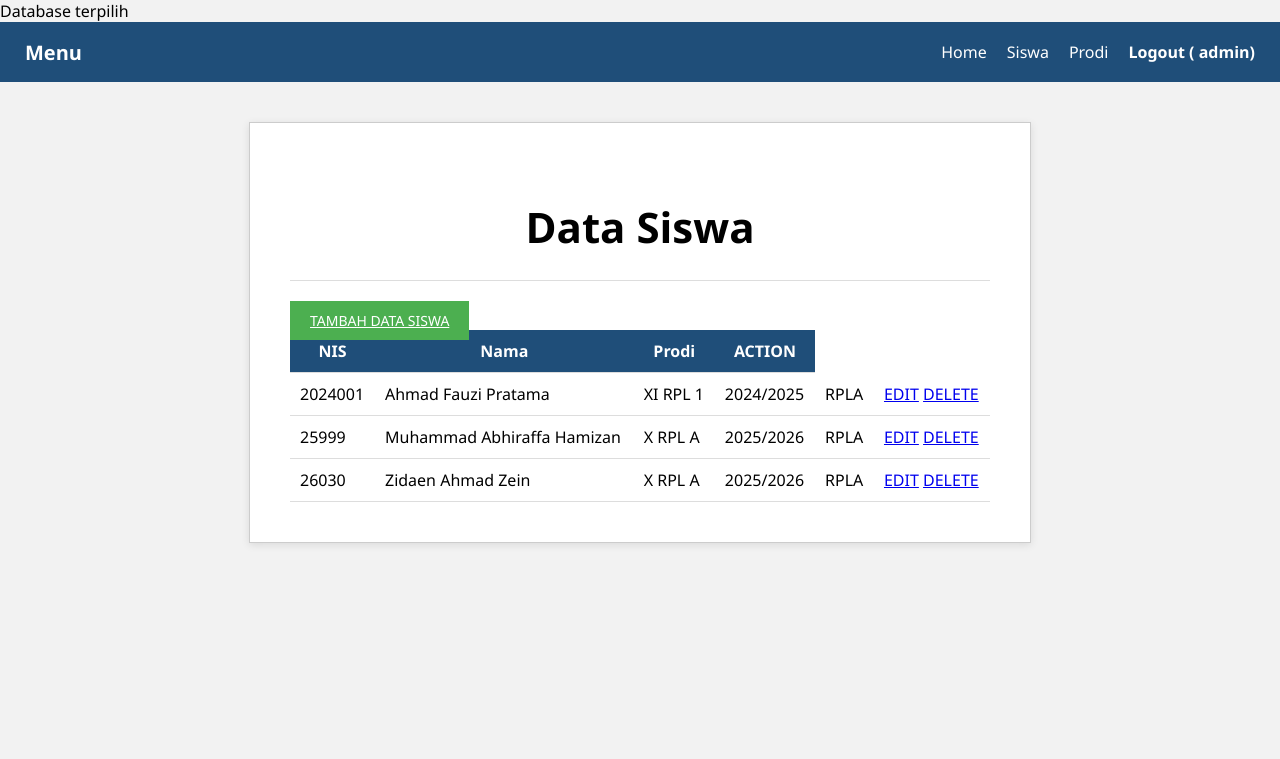
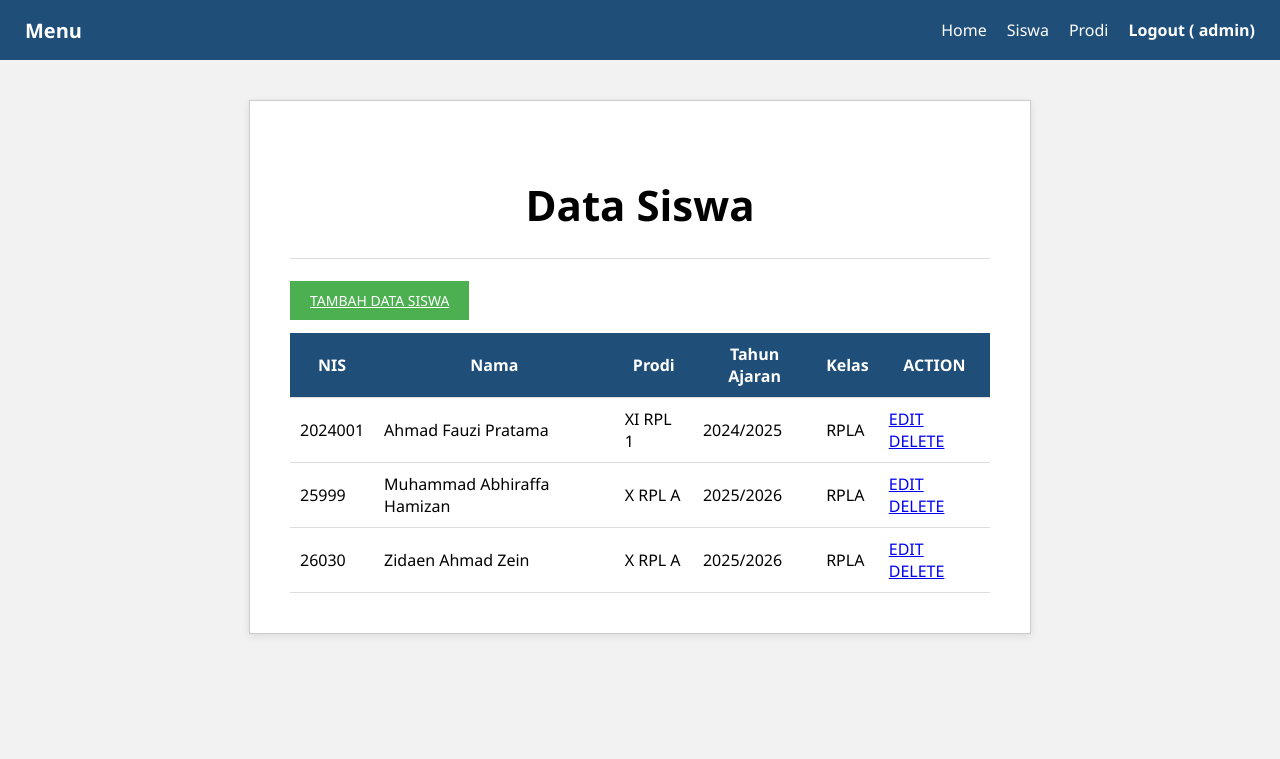
Before and after one commit to raffahamizan02/aplikasi-manajemen-data-siswa, a PHP site: page /siswa.php in a window 1280 px wide. Shown: the top 759 px of the page. Run offline with PHP 8.4, Linux system fonts and the light colour scheme; a user stored in the database is signed in; data comes from the database, SQL or seed files in the repository.

Commit message:
modifikasi comment koneksi dan tambah data tabel

```diff
--- a/koneksi.php
+++ b/koneksi.php
@@ -11,10 +11,10 @@ if($koneksi) {
     //memilih database
     $pilih_db = mysqli_select_db($koneksi, $database);
     if ($pilih_db) {
-        echo "Database terpilih";
+        // echo "Database terpilih";
     }
 } else {
-    echo "Koneksi Gagal, di periksa lagi";
+    // echo "Koneksi Gagal, di periksa lagi";
 
 }
 ?>
--- a/siswa.php
+++ b/siswa.php
@@ -26,11 +26,14 @@ $data = mysqli_query($koneksi, "SELECT s.*, p.nama_prodi FROM siswa s JOIN prodi
             <h2>Data Siswa</h2>
             <hr>
             <a href="tambah_siswa.php" class="tambah">TAMBAH DATA SISWA</a>
+            <br><br>
             <table>
                 <tr>
                     <th>NIS</th>
                     <th>Nama</th>
                     <th>Prodi</th>
+                    <th>Tahun Ajaran</th>
+                    <th>Kelas</th>
                     <th>ACTION</th>
                 </tr>
                 <?php while ($row = mysqli_fetch_assoc($data)) { ?>
```
